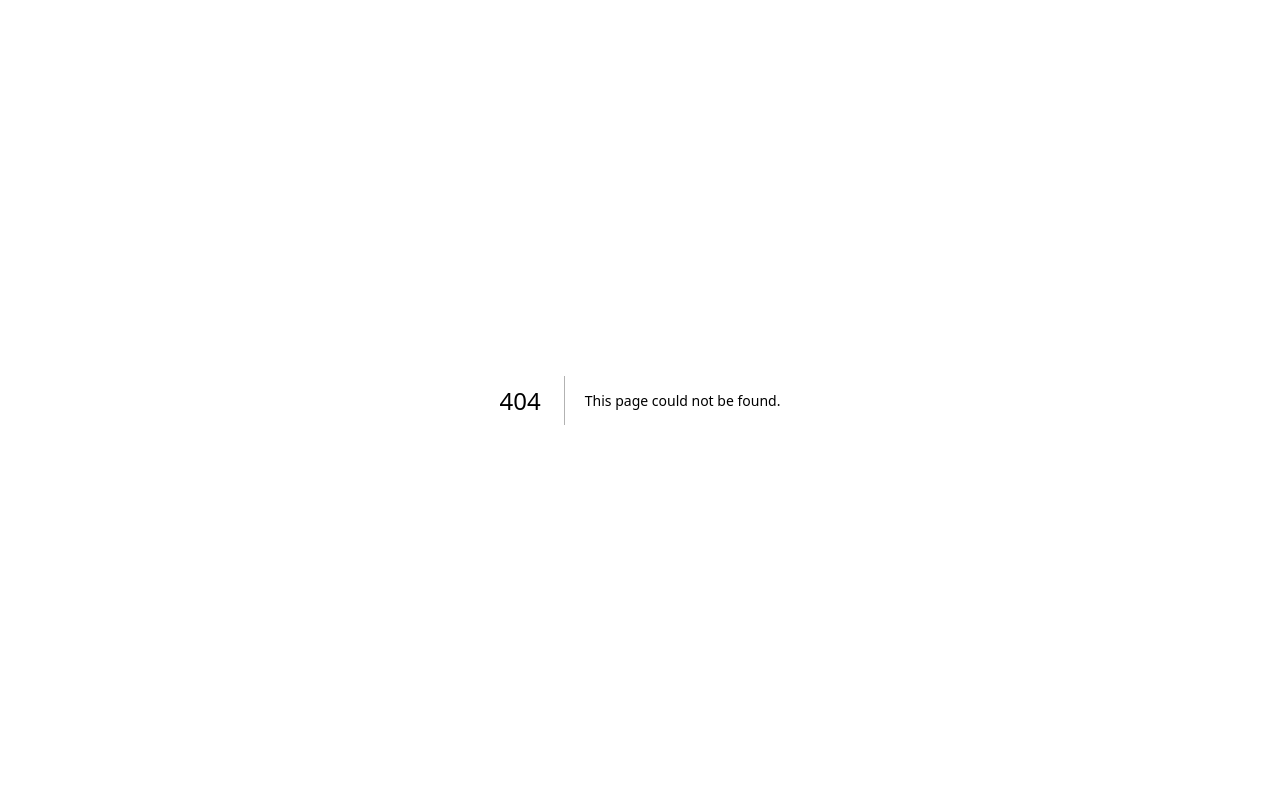
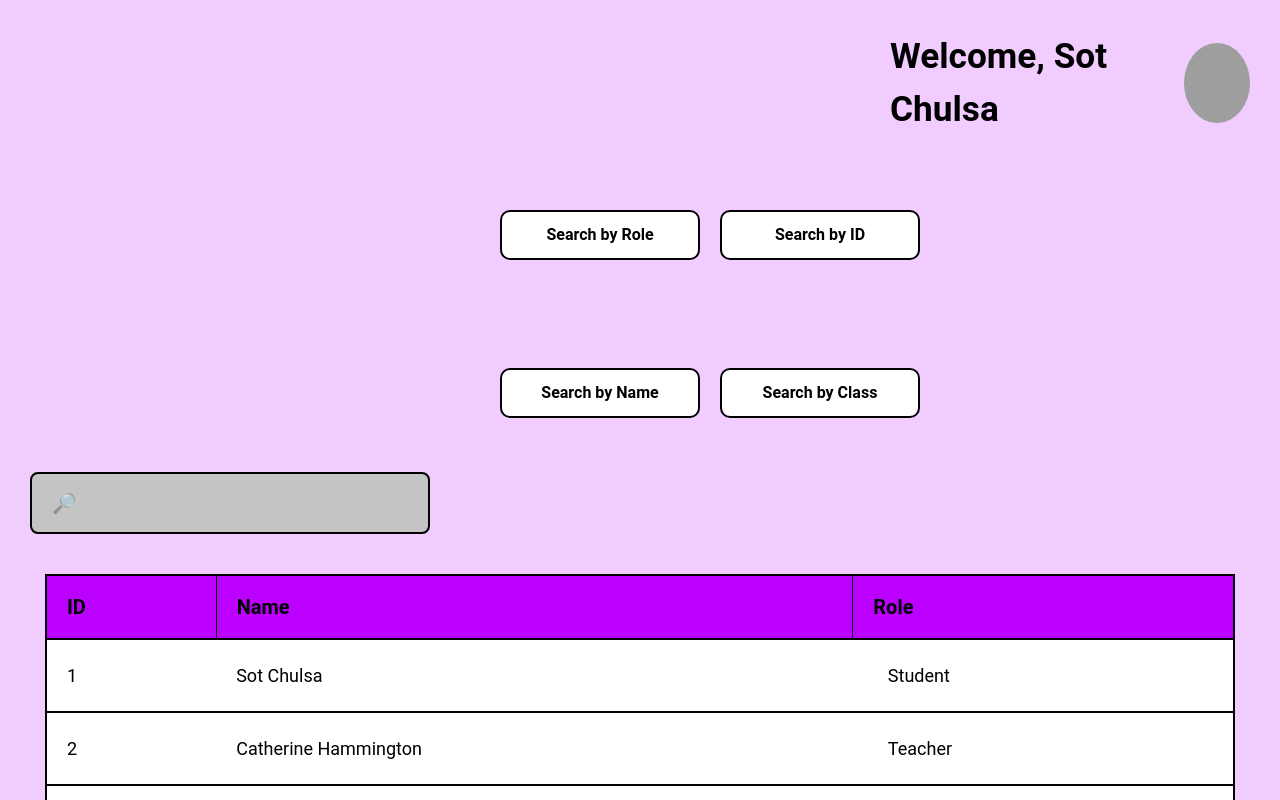
Before and after one commit to SotChulsa/Attendance-Tracker, a Next.js app: page /List in a window 1280 px wide. Before the commit this address had no page. Shown: the top 800 px of the page. Built offline with nearby package versions, Linux system fonts and the light colour scheme; grey boxes are pictures that could not be loaded.

Commit message:
changes to the original ui because i do not know enough

```diff
--- a/Components/Buttons/button-component.tsx
+++ b/Components/Buttons/button-component.tsx
@@ -16,7 +16,8 @@ export const ButtonComponent: React.FC<ButtonProps> = ({
 const buttonStyle: React.CSSProperties = {
   backgroundColor: "#ffffff",
   color: "black",
-  width: "150px",
+  width: "200px",
+  height: "50px",
   padding: "10px 20px",
   border: "black solid 2px",
   borderRadius: "10px",
--- /dev/null
+++ b/app/List/main.css
@@ -0,0 +1,173 @@
+.user-management-container {
+  min-height: 100vh;
+  background-color: #f1ccff;
+  padding: 30px;
+  font-family: 'Roboto', sans-serif;
+}
+
+.user-header {
+  margin-bottom: 40px;
+  padding-bottom: 20px;
+  margin-left: 860px;
+}
+
+.welcome-section {
+  display: flex;
+  align-items: center;
+  gap: 20px;
+}
+
+.welcome-section h1 {
+  font-size: 2.2rem;
+  color: #000000;
+  margin: 0;
+  font-weight: 600;
+}
+
+.profile-avatar {
+  width: 80px;
+  height: 80px;
+  border-radius: 50%;
+  overflow: hidden;
+}
+
+.profile-avatar img {
+  width: 100%;
+  height: 100%;
+  object-fit: cover;
+}
+
+.search-section {
+  background-color: white;
+  border-radius: 12px;
+  padding: 25px;
+  margin-bottom: 30px;
+  box-shadow: 0 4px 6px rgba(0, 0, 0, 0.05);
+}
+
+.search-section h3 {
+  font-size: 1.2rem;
+  color: #2c3e50;
+  margin-bottom: 20px;
+  font-weight: 600;
+}
+
+.search-buttons-grid {
+  display: grid;
+  grid-template-columns: repeat(2, 1fr);
+  gap: 80px;
+  width: 30px;
+  margin-left: 400px;
+}
+
+.search-option-btn > button {
+  display: none;
+}
+
+.search-container {
+  display: flex;
+  gap: 15px;
+  align-items: center;
+  margin-top: 20px;
+  padding-top: 20px;
+  justify-content: flex-start;
+}
+
+.search-input {
+  flex: 1;
+  padding: 14px 20px;
+  border: 2px solid black;
+  border-radius: 8px;
+  font-size: 20px;
+  max-width: 400px;
+  background-color: #C4C4C4;
+}
+
+.search-input:focus {
+  outline: none;
+  border-color: black;
+  box-shadow: 0 0 0 3px rgba(52, 152, 219, 0.1);
+}
+
+.search-option-btn {
+  padding: 14px 70px;
+  border: none;
+  border-radius: 8px;
+  font-size: 20px;
+  font-weight: 600;
+  width: 40px;
+  color: white;
+}
+
+.search-option-btn .btn-icon {
+  width: 80px;
+}
+
+.search-container input {
+  color: #000000;
+}
+
+.users-table-section {
+  border-radius: 24px;
+  padding: 15px;
+  margin-bottom: 30px;
+}
+
+.table-header {
+  display: flex;
+  justify-content: space-between;
+  align-items: center;
+  margin-bottom: 25px;
+}
+
+.table-header h2 {
+  font-size: 20px;
+  color: #BB00FF;
+  margin: 0;
+  font-weight: 600;
+}
+
+
+.users-table {
+  width: 100%;
+  border-collapse: collapse;
+  background-color: white;
+  border: 2px solid black;
+  border-bottom: 2px solid black;
+}
+
+.users-table thead {
+  background-color: #BB00FF;
+  border-bottom: 2px solid #000000;
+}
+
+.users-table th {
+  padding: 16px 20px;
+  text-align: left;
+  color: rgb(0, 0, 0);
+  font-weight: 600;
+  font-size: 20px;
+  border-right: 1px solid #000000;
+}
+
+.users-table tbody tr {
+  border: 2px solid black;
+}
+
+.users-table td {
+  padding: 16px 20px;
+  color: #000000;
+  font-size: 18px;
+}
+
+.role-badge {
+  padding: 6px 15px;
+  border-radius: 20px;
+  font-size: 18px;
+  display: inline-block;
+}
+
+.search-container button {
+  width: auto !important;
+  margin: 0 !important;
+}
--- /dev/null
+++ b/app/List/page.tsx
@@ -0,0 +1,124 @@
+"use client";
+import { ButtonComponent } from "@/Components/Buttons/button-component";
+import './main.css';
+
+export default function UserManagementPage() {
+  const users = [
+    { id: 1, name: "Sot Chulsa", role: "Student" },
+    { id: 2, name: "Catherine Hammington", role: "Teacher" },
+    { id: 3, name: "Michael Yuri", role: "Teacher" },
+    { id: 4, name: "Sothireak Mom", role: "Student" },
+    { id: 5, name: "Hyoekbeak Jeoung", role: "Student" },
+  ];
+
+  const handleSearchByRole = () => {
+    console.log("Search by Role clicked");
+  };
+
+  const handleSearchById = () => {
+    console.log("Search by ID clicked");
+  };
+
+  const handleSearchByName = () => {
+    console.log("Search by Name clicked");
+  };
+
+  const handleSearchByClass = () => {
+    console.log("Search by Class clicked");
+  };
+
+  const handleSearch = () => {
+    console.log("Search clicked");
+  };
+
+  const handleClear = () => {
+    console.log("Clear clicked");
+  };
+
+  return (
+    <div className="user-management-container">
+      <header className="user-header">
+        <div className="welcome-section">
+          <h1>Welcome, Sot Chulsa</h1>
+            <div className="profile-avatar">
+          <img src="https://img.icons8.com/?size=100&id=77883&format=png&color=000000" alt="Profile"/>
+          </div>
+        </div>
+      </header>
+
+      <section className="search-buttons-section">
+        <div className="search-buttons-grid">
+          <div className="search-option-btn">
+            <span className="btn-icon"></span>
+            <ButtonComponent
+              label="Search by Role"
+              onClick={handleSearchByRole}
+            />
+          </div>
+
+          <div className="search-option-btn">
+            <span className="btn-icon"></span>
+            <ButtonComponent
+              label="Search by ID"
+              onClick={handleSearchById}
+            />
+          </div>
+
+          <div className="search-option-btn">
+            <span className="btn-icon"></span>
+            <ButtonComponent
+              label="Search by Name"
+              onClick={handleSearchByName}
+            />
+          </div>
+
+          <div className="search-option-btn">
+            <span className="btn-icon"></span>
+            <ButtonComponent
+              label="Search by Class"
+              onClick={handleSearchByClass}
+            />
+          </div>
+        </div>
+      </section>
+
+      <section className="search-input-section">
+        <div className="search-container">
+          <input placeholder="🔎︎"
+            type="text"
+            className="search-input"
+          />
+        </div>
+        </section>
+
+      <section className="users-table-section">
+        <div className="table-header">
+        </div>
+        <div className="table-container">
+          <table className="users-table">
+            <thead>
+              <tr>
+                <th>ID</th>
+                <th>Name</th>
+                <th>Role</th>
+              </tr>
+            </thead>
+            <tbody>
+              {users.map((user) => (
+                <tr key={user.id}>
+                  <td>{user.id}</td>
+                  <td>{user.name}</td>
+                  <td>
+                    <span className={`role-badge ${user.role.toLowerCase()}`}>
+                      {user.role}
+                    </span>
+                  </td>
+                </tr>
+              ))}
+            </tbody>
+          </table>
+        </div>
+      </section>
+    </div>
+  );
+}
```
Also changed, not shown: app/Student&Teacher List/main.css (deleted), app/Student&Teacher List/page.tsx (deleted).
